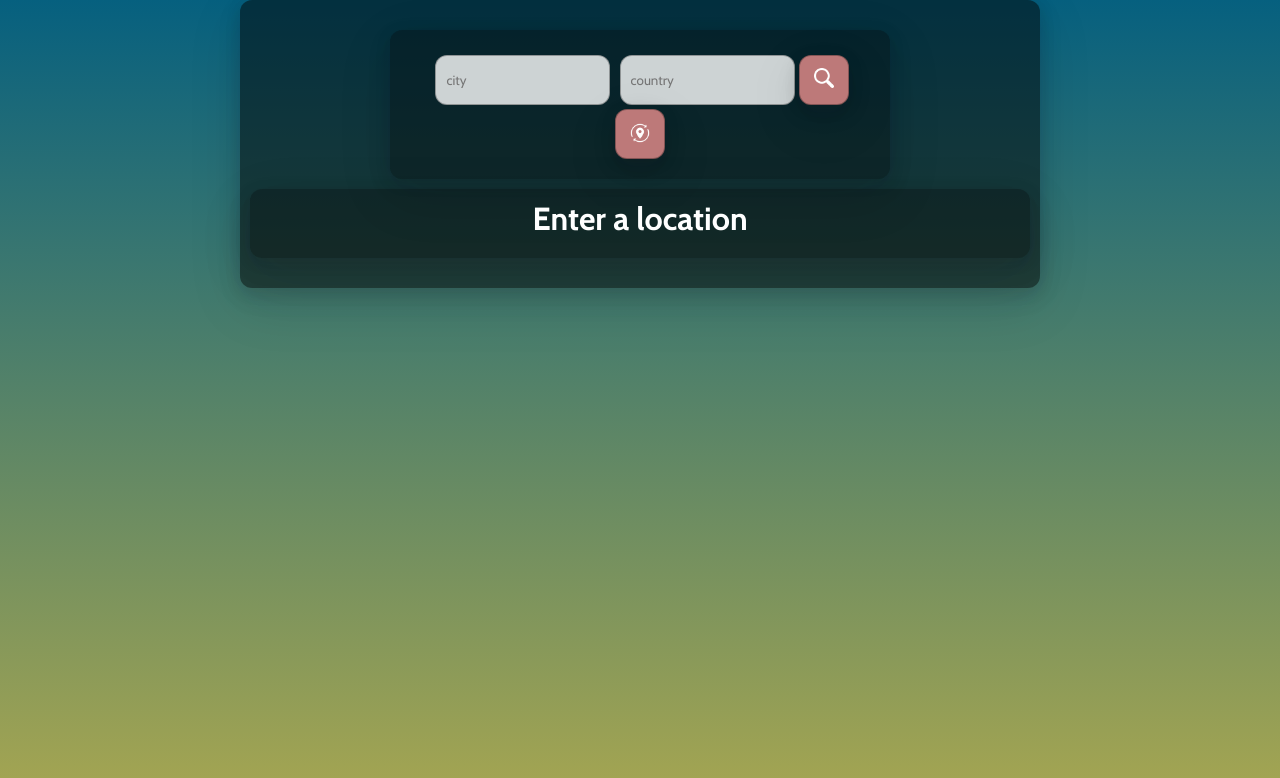
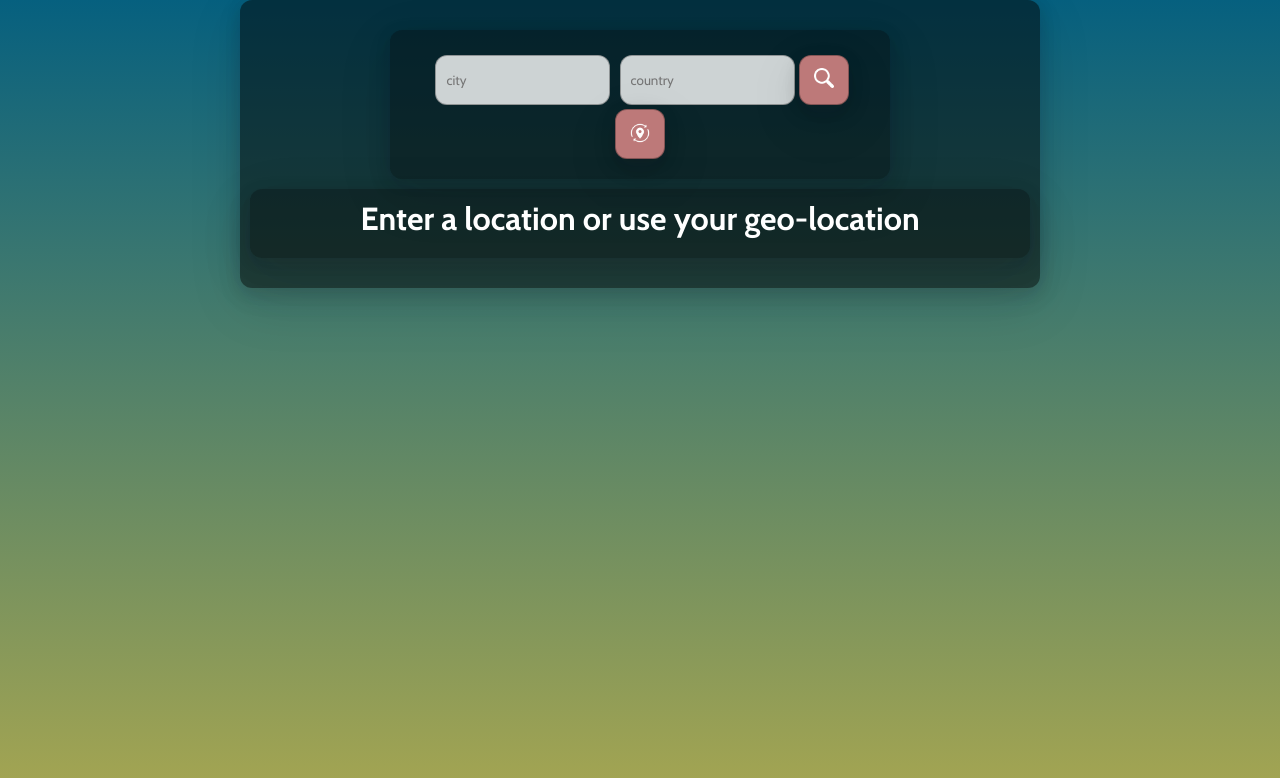
Before and after one commit to lrvaka/weather-app-v2, a React (Create React App) app: page / in a window 1280 px wide. Shown: the top 778 px of the page. Built offline with nearby package versions, Linux system fonts and the light colour scheme.

Commit message:
add no forecast message

```diff
--- a/src/components/ForecastList/ForecastList.js
+++ b/src/components/ForecastList/ForecastList.js
@@ -12,7 +12,7 @@ export default function ForecastList({ forecastInfo, todaysForecast }) {
     <Card className={styles.container}>
       <div className={styles.location}>
         <h1>
-          {city ? city + ", " : "Enter a location"}
+          {city ? city + ", " : "Enter a location or use your geo-location"}
           {country ? country : null}
         </h1>
       </div>
```
